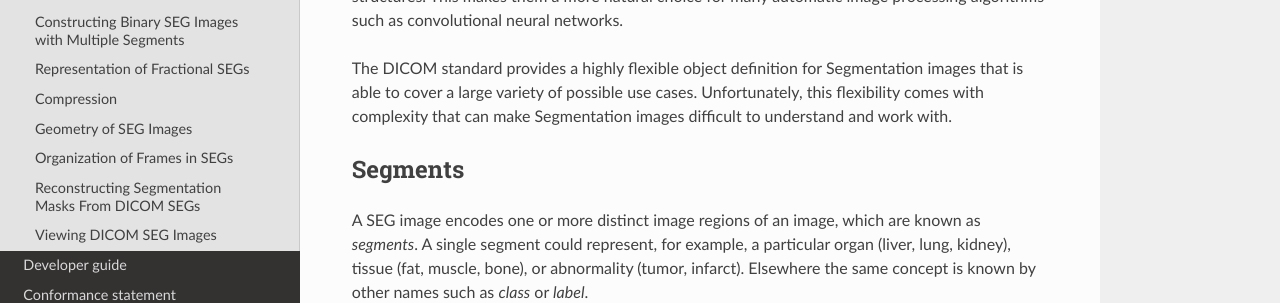
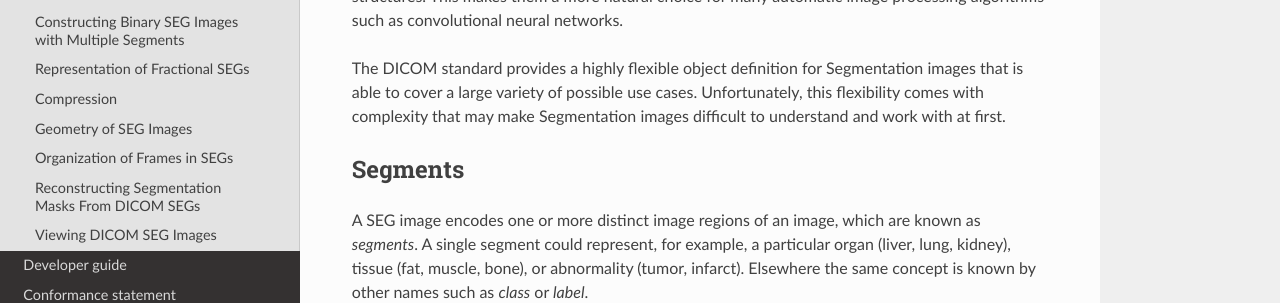
Before and after one commit to ImagingDataCommons/highdicom, a Sphinx documentation site: the page built from docs/seg.rst, in a window 1280 px wide and 900 px high. Shown: the part 439-742 px from the top of the window. Built offline with Sphinx 7.4.7 and the Read the Docs theme 2.0.0, drawn with Linux system fonts in a browser that asks for light colours.

Commit message:
Minor rewording

```diff
--- a/docs/conf.py
+++ b/docs/conf.py
@@ -113,7 +113,7 @@ html_theme = 'sphinx_rtd_theme'
 # Add any paths that contain custom static files (such as style sheets) here,
 # relative to this directory. They are copied after the builtin static files,
 # so a file named "default.css" will overwrite the builtin "default.css".
-html_static_path = ['_static']
+html_static_path = []
 
 # Custom sidebar templates, must be a dictionary that maps document names
 # to template names.
--- a/docs/seg.rst
+++ b/docs/seg.rst
@@ -23,8 +23,8 @@ as convolutional neural networks.
 
 The DICOM standard provides a highly flexible object definition for Segmentation
 images that is able to cover a large variety of possible use cases.
-Unfortunately, this flexibility comes with complexity that can make Segmentation
-images difficult to understand and work with.
+Unfortunately, this flexibility comes with complexity that may make Segmentation
+images difficult to understand and work with at first.
 
 Segments
 --------
```
